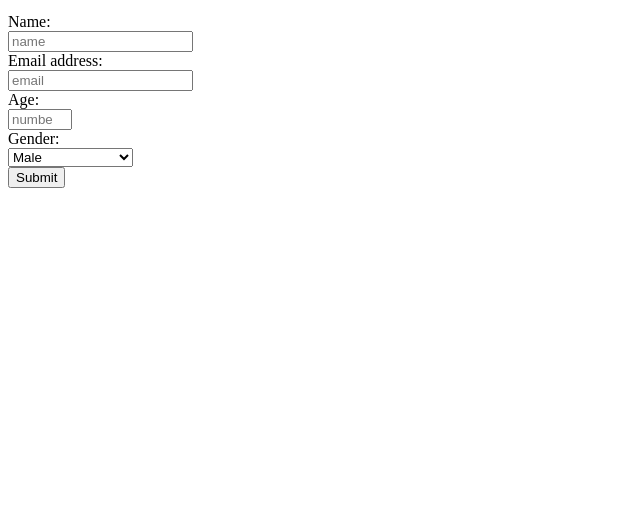
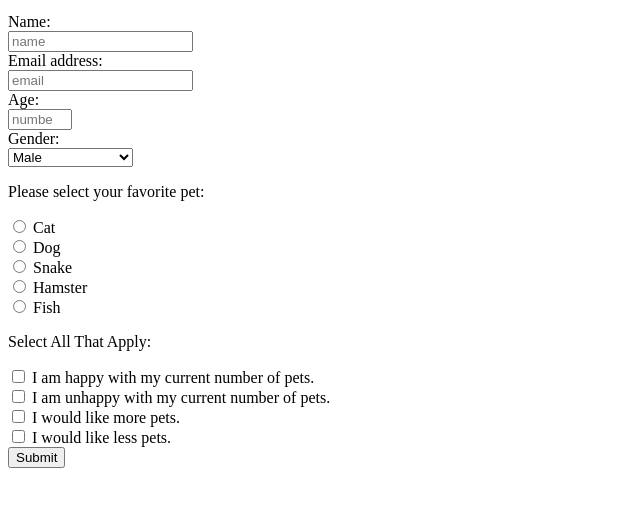
Before and after one commit to rdupont515/SurveyForm, a plain HTML site: page index.html in a window 1280 px wide. Shown: the part 101-608 px from the top of the page, without its empty margins (0-640 px from the left). Drawn offline with Linux system fonts and the light colour scheme.

Commit message:
Added Form Elements

```diff
--- a/index.html
+++ b/index.html
@@ -22,7 +22,27 @@
     <option value="nonbinary">Non-binary</option>
     <option value="other">Other</option>
     <option value="prefer not to say">Prefer Not to Say</option></select><br>
-  <input type="submit" value="Submit">
+    <p>Please select your favorite pet:</p>
+      <input type="radio" id="cat" name="fav_pet" value="Cat">
+      <label for="cat">Cat</label><br>
+      <input type="radio" id="dog" name="fav_pet" value="Dog">
+      <label for="dog">Dog</label><br>
+      <input type="radio" id="snake" name="fav_pet" value="Snake">
+      <label for="snake">Snake</label><br>
+      <input type="radio" id="hamster" name="fav_pet" value="Hamster">
+      <label for="hamster">Hamster</label><br>
+      <input type="radio" id="fish" name="fav_pet" value="Fish">
+      <label for="fish">Fish</label><br>
+      <p>Select All That Apply:</p>
+      <input type="checkbox" id="happy" name="feelings" value="Happy">
+      <label for="happy">I am happy with my current number of pets.</label><br>
+      <input type="checkbox" id="unhappy" name="feelings" value="Unhappy">
+      <label for="unhappy">I am unhappy with my current number of pets.</label><br>
+      <input type="checkbox" id="more" name="wants" value="More">
+      <label for="more">I would like more pets.</label><br>
+      <input type="checkbox" id="less" name="wants" value="Less">
+      <label for="less">I would like less pets.</label><br>
+      <input type="submit" value="Submit">
 
 </form>
 </main>
```
